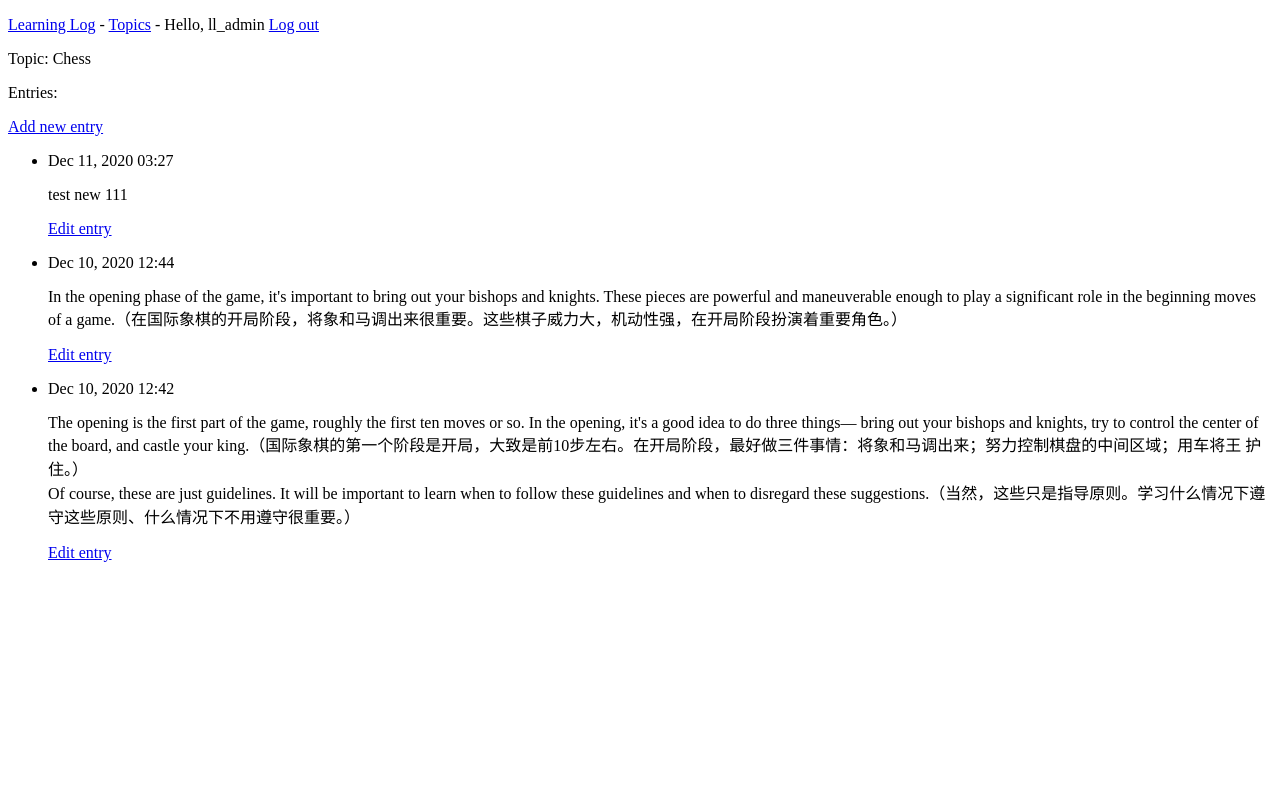
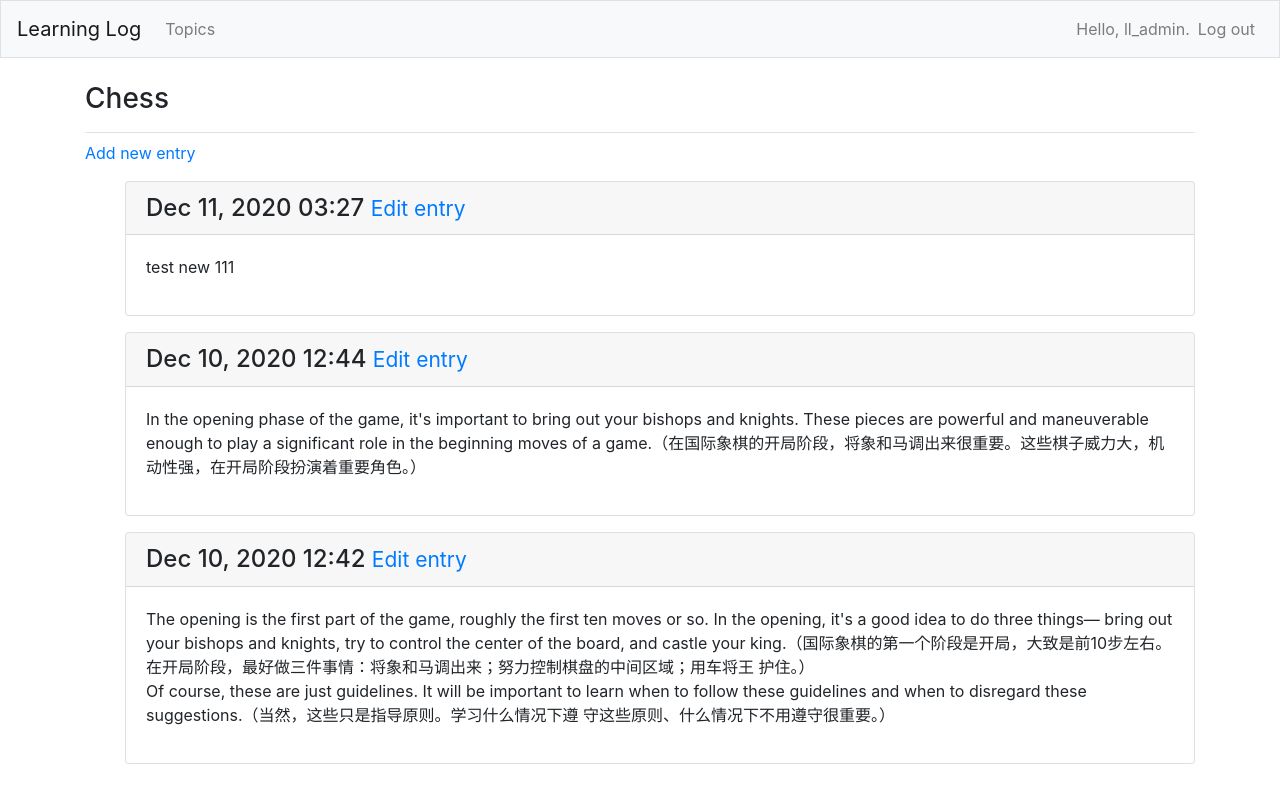
Before and after one commit to S1rine/django-test, a Django app: page /topic/1/ in a window 1280 px wide. Run offline with Django 3.2, Linux system fonts and the light colour scheme; a user stored in the database is signed in; data comes from the database, SQL or seed files in the repository; both versions use the stored data as it was after the commit; some libraries are stand-ins or nearby versions.

Commit message:
'styled'

```diff
--- a/learning_log/settings.py
+++ b/learning_log/settings.py
@@ -32,6 +32,8 @@ INSTALLED_APPS = [
   # 我的应用程序
   'learning_logs',
   'users',
+  # Third party apps.
+  'bootstrap4',
   'django.contrib.admin',
   'django.contrib.auth',
   'django.contrib.contenttypes',
--- a/learning_logs/templates/learning_logs/base.html
+++ b/learning_logs/templates/learning_logs/base.html
@@ -1,21 +1,59 @@
-<!DOCTYPE html>
-<html lang="zh">
+{% load bootstrap4 %}
+<!doctype html>
+<html lang="en">
   <head>
-    <meta charset="UTF-8">
-    <title>Title</title>
+    <meta charset="utf-8">
+    <meta name="viewport" content="width=device-width, initial-scale=1,
+ shrink-to-fit=no">
+    <title>Learning Log</title>
+    {% bootstrap_css %}
+    {% bootstrap_javascript jquery='full' %}
   </head>
   <body>
-    <p>
-      <a href="{% url 'learning_logs:index' %}">Learning Log</a> -
-      <a href="{% url 'learning_logs:topics' %}">Topics</a> -
-      {% if user.is_authenticated %}
-        Hello, {{ user.username }}
-        <a href="{% url 'users:logout' %}">Log out</a>
-      {% else %}
-        <a href="{% url 'users:register' %}">Register</a>
-        <a href="{% url 'users:login' %}">Log in</a>
-      {% endif %}
-    </p>
-    {% block content %}{% endblock content %}
+    <nav class="navbar navbar-expand-md navbar-light bg-light mb-4 border">
+      <a class="navbar-brand" href="{% url 'learning_logs:index' %}">
+        Learning Log
+      </a>
+      <button class="navbar-toggler" type="button" data-toggle="collapse"
+              data-target="#navbarCollapse" aria-controls="navbarCollapse"
+              aria-expanded="false" aria-label="Toggle navigation">
+        <span class="navbar-toggler-icon"></span>
+      </button>
+      <div class="collapse navbar-collapse" id="navbarCollapse">
+        <ul class="navbar-nav mr-auto">
+          <li class="nav-item">
+            <a class="nav-link" href="{% url 'learning_logs:topics' %}">
+              Topics
+            </a>
+          </li>
+        </ul>
+        <ul class="navbar-nav ml-auto">
+          {% if user.is_authenticated %}
+            <li class="nav-item">
+              <span class="navbar-text">Hello, {{ user.username }}.</span>
+            </li>
+            <li class="nav-item">
+              <a class="nav-link" href="{% url 'users:logout' %}">Log out</a>
+            </li>
+          {% else %}
+            <li class="nav-item">
+              <a class="nav-link" href="{% url 'users:register' %}">Register</a>
+            </li>
+            <li class="nav-item">
+              <a class="nav-link" href="{% url 'users:login' %}">Log in</a></li>
+          {% endif %}
+        </ul>
+      </div>
+    </nav>
+    <main class="container" role="main">
+      <div class="pb-2 mb-2 border-bottom">
+        {% block page_header %}
+        {% endblock page_header %}
+      </div>
+      <div>
+        {% block content %}
+        {% endblock content %}
+      </div>
+    </main>
   </body>
 </html>
--- a/learning_logs/templates/learning_logs/topic.html
+++ b/learning_logs/templates/learning_logs/topic.html
@@ -1,21 +1,28 @@
 {% extends 'learning_logs/base.html' %}
+
+{% block page_header %}
+  <h3>{{ topic }}</h3>
+{% endblock page_header %}
+
 {% block content %}
-<p>Topic: {{ topic }}</p>
-<p>Entries:</p>
   <p>
     <a href="{% url 'learning_logs:new_entry' topic.id %}">Add new entry</a>
   </p>
   <ul>
     {% for entry in entries %}
-  <li>
-    <p>{{ entry.date_added | date:'M d, Y H:i' }}</p>
-    <p>{{ entry.text | linebreaks }}</p>
-    <p>
+      <div class="card mb-3">
+        <h4 class="card-header">
+          {{ entry.date_added | date:'M d, Y H:i' }}
+          <small>
             <a href="{% url 'learning_logs:edit_entry' entry.id %}">Edit entry</a>
-    </p>
-  </li>
+          </small>
+        </h4>
+        <div class="card-body">
+          {{ entry.text | linebreaks }}
+        </div>
+      </div>
     {% empty %}
-  <li>There are no entries for this topic yet.</li>
+      <p>There are no entries for this topic yet.</p>
     {% endfor %}
   </ul>
 
```
Also changed, not shown: learning_logs/templates/learning_logs/index.html (+13 -5 lines), learning_logs/templates/learning_logs/topics.html (+15 -4 lines), requirements.txt (added, +9 -0 lines), users/templates/registration/login.html (+11 -7 lines), db.sqlite3. Lines whose indentation alone changed are shown as unchanged.
